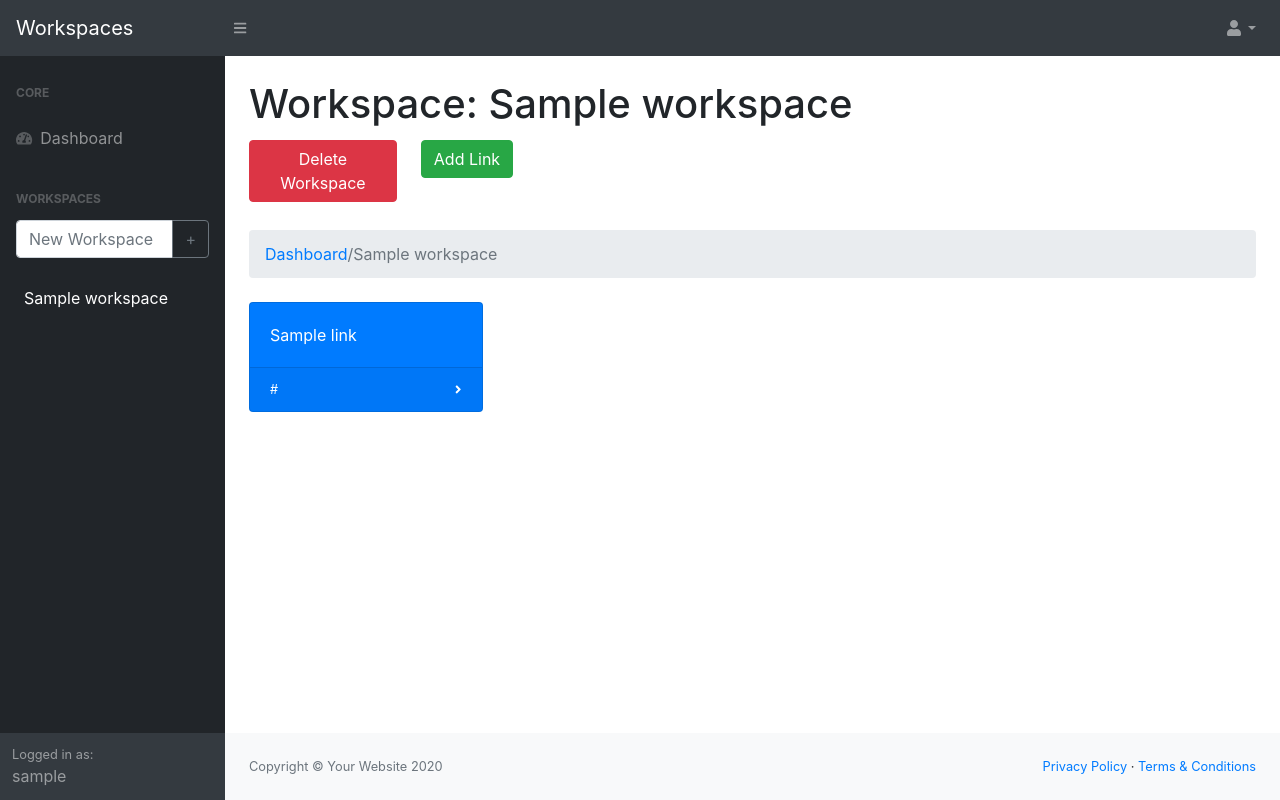
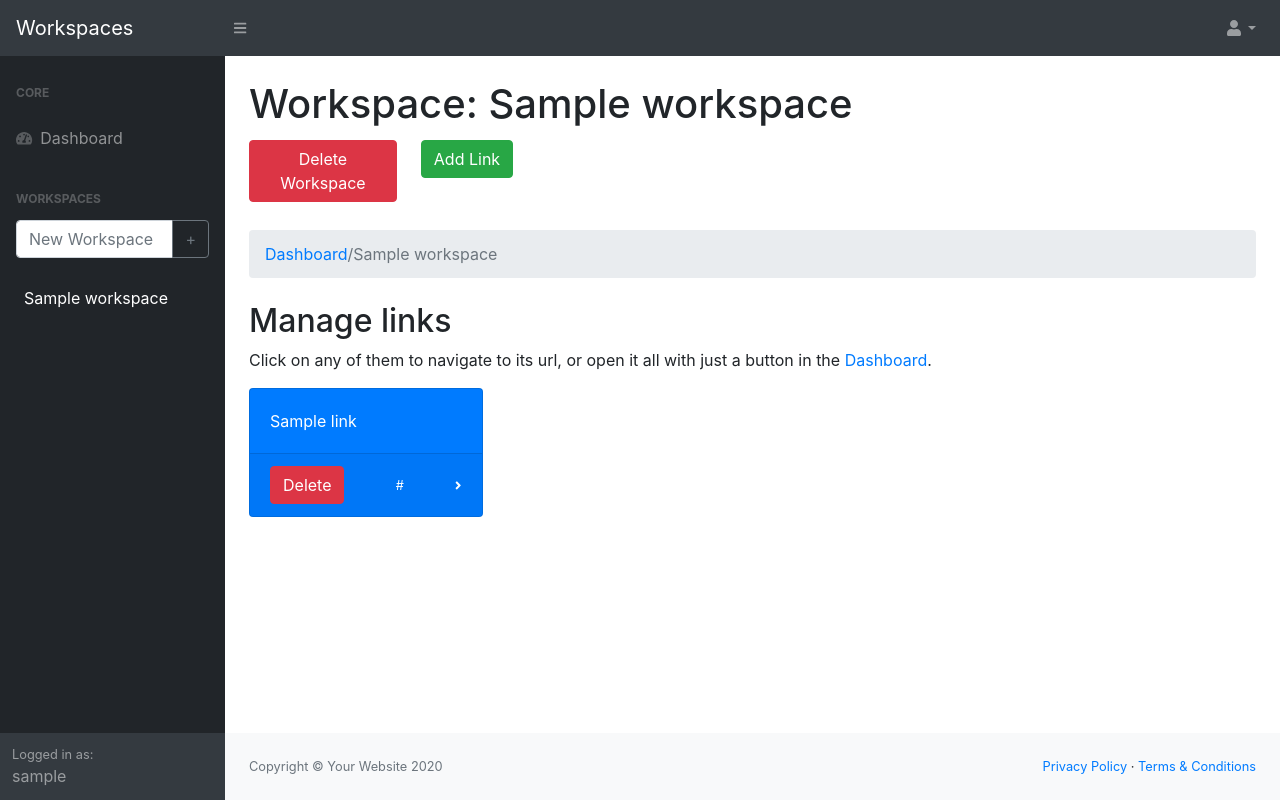
Before and after one commit to FARBEX97/linkcase-org, a Flask app: a page that uses workspaces/templates/base.html in a window 1280 px wide. Run offline with Flask 2, Linux system fonts and the light colour scheme; a user stored in the database is signed in; tables that the repository leaves empty hold one stand-in row (values such as "Sample post"); some libraries are stand-ins or nearby versions.

Commit message:
upgrades

```diff
--- a/workspaces/templates/base.html
+++ b/workspaces/templates/base.html
@@ -12,7 +12,6 @@
         <title>Welcome to Workspaces</title>
         {% endif %}
         <link href="{{ url_for('static', filename='css/styles.css') }}" rel="stylesheet" />
-        <link href="https://cdn.datatables.net/1.10.20/css/dataTables.bootstrap4.min.css" rel="stylesheet" crossorigin="anonymous" />
         <script src="https://cdnjs.cloudflare.com/ajax/libs/font-awesome/5.15.1/js/all.min.js" crossorigin="anonymous"></script>
     </head>
     <body class="sb-nav-fixed">
@@ -42,12 +41,6 @@
         <script src="https://code.jquery.com/jquery-3.5.1.slim.min.js" crossorigin="anonymous"></script>
         <script src="https://cdn.jsdelivr.net/npm/bootstrap@4.5.3/dist/js/bootstrap.bundle.min.js" crossorigin="anonymous"></script>
         <script src="{{ url_for('static', filename='js/scripts.js') }}"></script>
-        <script src="https://cdnjs.cloudflare.com/ajax/libs/Chart.js/2.8.0/Chart.min.js" crossorigin="anonymous"></script>
-        <script src="assets/demo/chart-area-demo.js"></script>
-        <script src="assets/demo/chart-bar-demo.js"></script>
-        <script src="https://cdn.datatables.net/1.10.20/js/jquery.dataTables.min.js" crossorigin="anonymous"></script>
-        <script src="https://cdn.datatables.net/1.10.20/js/dataTables.bootstrap4.min.js" crossorigin="anonymous"></script>
-        <script src="assets/demo/datatables-demo.js"></script>
         {% block scripts %}
         {% endblock %}
     </body>
--- a/workspaces/templates/ws_detail.html
+++ b/workspaces/templates/ws_detail.html
@@ -43,17 +43,24 @@
             </div>
         </div>
     </form>
-
+    {% if detailed_workspace.links[:]|length > 0 %}
+    <h2>Manage links</h2>
+    <p>Click on any of them to navigate to its url, or open it all with just a button in the <a href="{{ url_for('index') }}">Dashboard</a>.</p>
+    {% else %}
+    <h2>This workspace looks so empty</h2>
+    <p>Start collecting your favorite links in it with the "Add Link" button and open it all with just a button in the <a href="{{ url_for('index') }}">Dashboard</a>.</p>
+    {% endif %}
     <div class="row">
         {% for link in detailed_workspace.links %}
         <div class="col-xl-3 col-md-6">
             <div class="card bg-primary text-white mb-4">
                 <div class="card-body">{{ link.name }}</div>
                 <div class="card-footer d-flex align-items-center justify-content-between">
+                    <form method="post" action=""><button type="submit" name="delete_link" value="{{link.name}}::{{detailed_workspace.name}}" class="btn btn-danger">Delete</button></form>
                     {% if link.url|length > 35 %}
-                    <a class="small text-white stretched-link" href="{{ link.url }}" target="_blank">{{ link.url[:31] }}...</a>
+                    <a class="small text-white" href="{{ link.url }}" target="_blank">{{ link.url[:31] }}...</a>
                     {% else %}
-                    <a class="small text-white stretched-link" href="{{ link.url }}" target="_blank">{{ link.url }}</a>
+                    <a class="small text-white" href="{{ link.url }}" target="_blank">{{ link.url }}</a>
                     {% endif %}
                     <div class="small text-white"><i class="fas fa-angle-right"></i></div>
                 </div>
```
Also changed, not shown: workspaces/templates/index.html (+8 -1 lines), workspaces.db.
